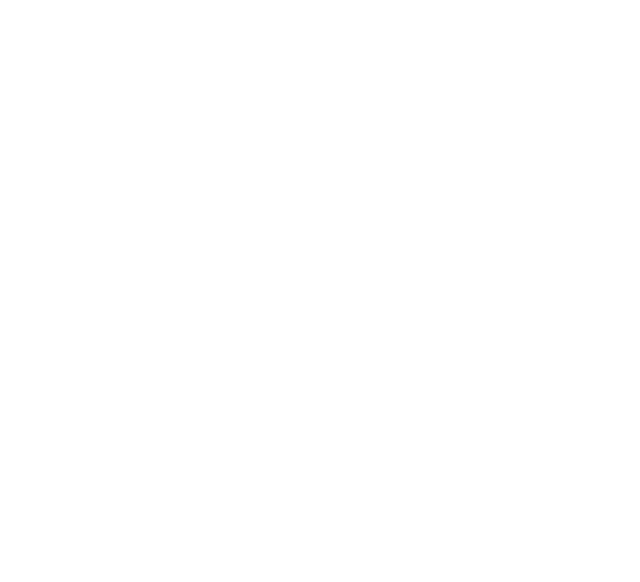
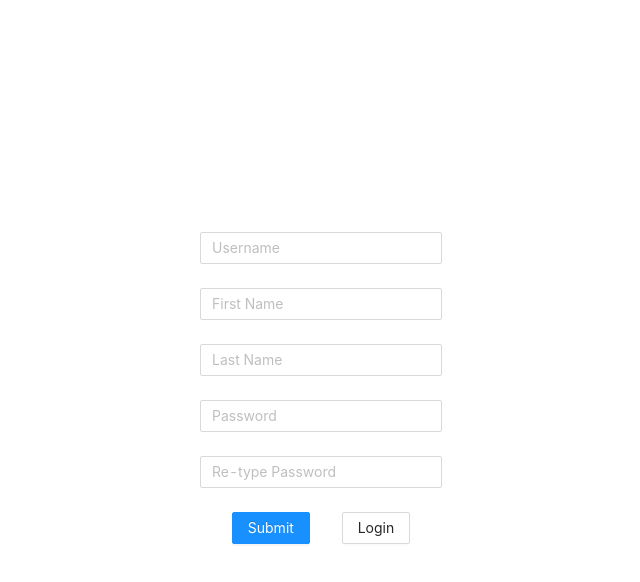
Before and after one commit to aquileslacruz/waterlogger-extension, a React (Create React App) app in the folder popup/: page / in a window 1280 px wide. Both pictures are taken after a click on the button "Register". Shown: the top 582 px of the page, without its empty margins (319-959 px from the left). Built offline with nearby package versions, Linux system fonts and the light colour scheme.

Commit message:
Registering new users

```diff
--- a/popup/src/app/components/App.jsx
+++ b/popup/src/app/components/App.jsx
@@ -3,6 +3,7 @@
 
 import Loading from './Loading';
 import Login from '../../login/components/Login';
+import Register from '../../login/components/Register';
 import Home from '../../home/components/Home';
 import { PAGES } from '../constants';
 
@@ -21,6 +22,7 @@
         <div id='app-container'>
             {page === PAGES.LOADING && <Loading />}
             {page === PAGES.LOGIN && <Login />}
+            {page === PAGES.REGISTER && <Register />}
             {page === PAGES.HOME && <Home />}
         </div>
     )
--- a/popup/src/app/constants.js
+++ b/popup/src/app/constants.js
@@ -1,6 +1,7 @@
 export const PAGES = {
     LOADING: 'PAGE_LOADING',
     LOGIN: 'PAGE_LOGIN',
+    REGISTER: 'PAGE_REGISTER',
     HOME: 'PAGE_HOME',
 };
 
--- a/popup/src/login/actions.js
+++ b/popup/src/login/actions.js
@@ -33,6 +33,14 @@
         })
 );
 
+export const register = (username, password, first_name, last_name) => (dispatch) => (
+    axios.post(ROUTES.CREATE, {username, password, first_name, last_name})
+        .then(response => response.data)
+        .then(() => {
+            dispatch(login(username, password));
+        })
+);
+
 export const getUser = (token) => (dispatch) => (
     axios.get(ROUTES.ME, {headers: {'Authorization': `Bearer ${token}`}})
         .then(response => response.data)
--- a/popup/src/login/components/Login.jsx
+++ b/popup/src/login/components/Login.jsx
@@ -1,6 +1,6 @@
 import { useState } from 'react';
 import { useDispatch } from 'react-redux';
-import { Form, Input, Button } from 'antd';
+import { Form, Button } from 'antd';
 import { UserOutlined, LockOutlined } from '@ant-design/icons';
 
 import { login } from '../actions';
--- a/popup/src/login/components/Register.jsx
+++ b/popup/src/login/components/Register.jsx
@@ -1,6 +1,8 @@
 import { useState } from 'react';
 import { useDispatch } from 'react-redux';
+import { Form, Button } from 'antd';
 
+import { register } from '../actions';
 import { changePage } from '../../app/actions';
 import { InputField } from '../../app/components/Utils';
 import { PAGES } from '../../app/constants';
@@ -12,13 +14,13 @@
     const [firstName, setFirstName] = useState('');
     const [lastName, setLastName] = useState('');
     const [password, setPassword] = useState('');
-    const [confirm, setConfirm] = useState('');
+    const [confirmation, setConfirmation] = useState('');
 
     const handleUsername = e => setUsername(e.target.value);
     const handleFirstName = e => setFirstName(e.target.value);
     const handleLastName = e => setLastName(e.target.value);
     const handlePassword = e => setPassword(e.target.value);
-    const handleConfirm = e => setConfirm(e.target.value);
+    const handleConfirmation = e => setConfirmation(e.target.value);
 
     const onSubmit = () => {
         dispatch(register(username, password, firstName, lastName));
@@ -37,7 +39,7 @@
         firstName: { value: firstName, onChange: handleFirstName },
         lastName: { value: lastName, onChange: handleLastName },
         password: { value: password, onChange: handlePassword },
-        confirm: { value: confirm, onChange: handleConfirm },
+        confirmation: { value: confirmation, onChange: handleConfirmation, matches: password === confirmation },
     }
 
     return (
@@ -57,7 +59,7 @@
             <FirstNameInput {...fields.firstName} onKeyPress={onKeyPress} />
             <LastNameInput {...fields.lastName} onKeyPress={onKeyPress} />
             <PasswordInput {...fields.password} onKeyPress={onKeyPress} />
-            <ConfirmInput {...fields.confirm} onKeyPress={onKeyPress} />
+            <ConfirmInput {...fields.confirmation} onKeyPress={onKeyPress} />
             <Form.Item>
                 <SubmitButton />
                 <LoginButton onClick={onLoginClick} />
@@ -135,4 +137,16 @@
     return <InputField {...props} />
 };
 
+const SubmitButton = () => (
+    <Button type='primary' htmlType='submit'>
+        {'Submit'}
+    </Button>
+)
+
+const LoginButton = ({onClick}) => (
+    <Button type='default' onClick={onClick}>
+        {'Login'}
+    </Button>
+)
+
 export default RegisterContainer;
--- a/popup/src/login/constants.js
+++ b/popup/src/login/constants.js
@@ -6,6 +6,7 @@
 };
 
 export const ROUTES = {
+    CREATE: `${API_URL}/users/`,
     LOGIN: `${API_URL}/token/`,
     ME: `${API_URL}/users/me`,
-}
+};
--- a/popup/src/login/styles.css
+++ b/popup/src/login/styles.css
@@ -1,3 +1,4 @@
+/*-- LOGIN PAGE --*/
 #login-page {
     display: flex;
     flex-direction: column;
@@ -9,3 +10,28 @@
 #login-page .login-form {
     max-width: 300px;
 }
+
+#login-page .ant-form-item-control-input-content {
+    display: flex;
+    flex-direction: row;
+    justify-content: space-evenly;
+}
+
+/*-- REGISTER PAGE --*/
+#register-page {
+    display: flex;
+    flex-direction: column;
+    justify-content: center;
+    align-items: center;
+    height: 100%;
+}
+
+#register-page .register-form {
+    max-width: 300px;
+}
+
+#register-page .ant-form-item-control-input-content {
+    display: flex;
+    flex-direction: row;
+    justify-content: space-evenly;
+}
```
